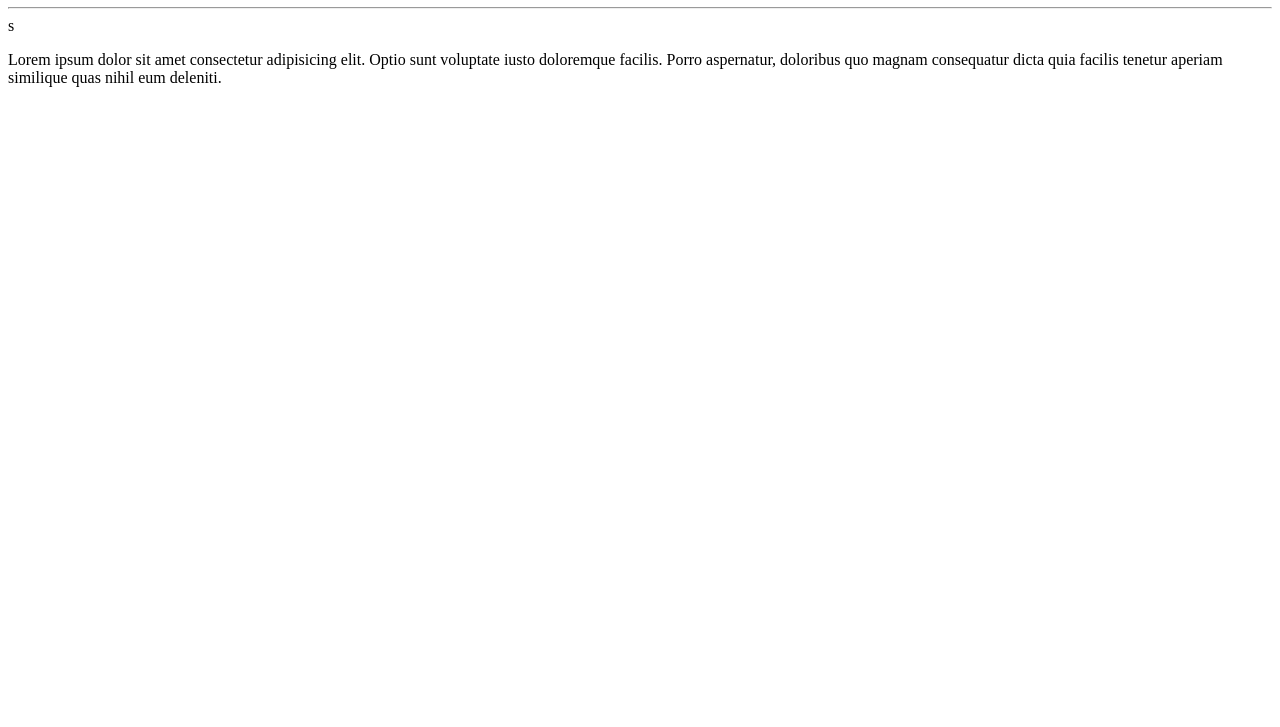
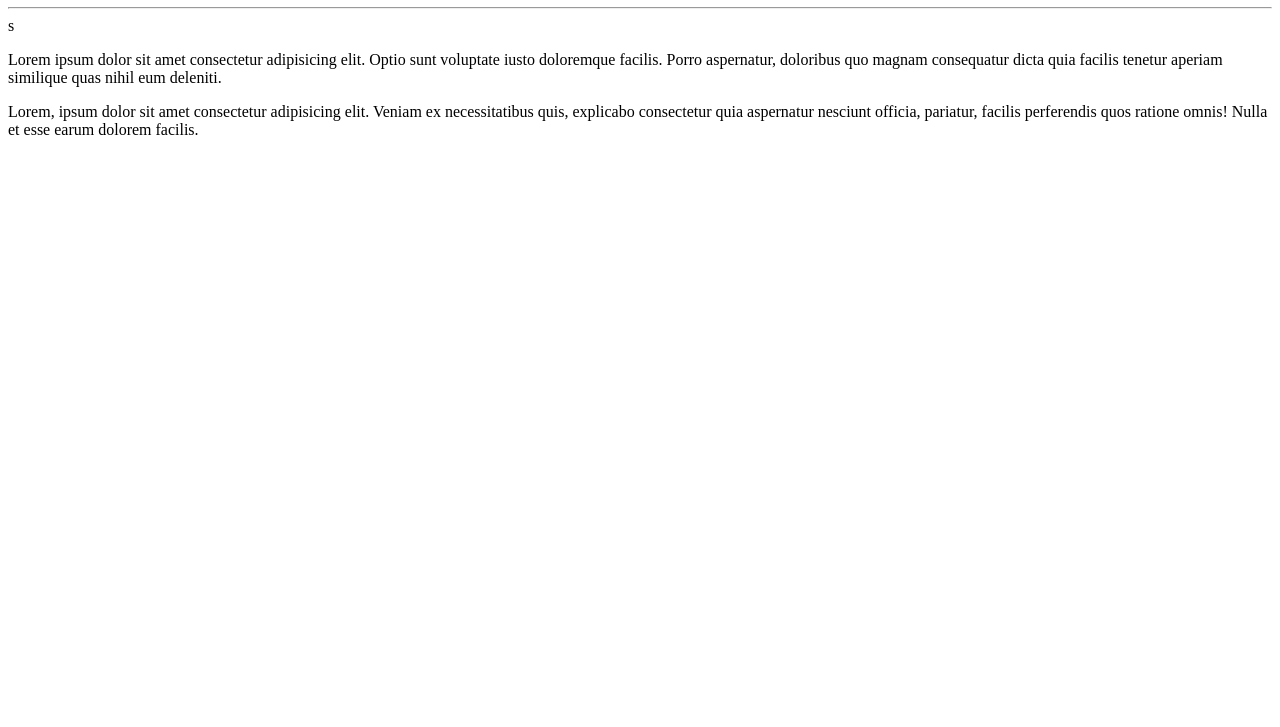
Before and after one commit to julianasantana15/Hello-World, a plain HTML site: page SampleWebsite/index.html in a window 1280 px wide. Shown: the part 73-800 px from the top of the page. Drawn offline with Linux system fonts and the light colour scheme.

Commit message:
Added another paragrath

```diff
--- a/SampleWebsite/index.html
+++ b/SampleWebsite/index.html
@@ -11,6 +11,7 @@
     <h1>Hello, World!</h1>
     <hr>s
     <p>Lorem ipsum dolor sit amet consectetur adipisicing elit. Optio sunt voluptate iusto doloremque facilis. Porro aspernatur, doloribus quo magnam consequatur dicta quia facilis tenetur aperiam similique quas nihil eum deleniti.</p>
+    <p>Lorem, ipsum dolor sit amet consectetur adipisicing elit. Veniam ex necessitatibus quis, explicabo consectetur quia aspernatur nesciunt officia, pariatur, facilis perferendis quos ratione omnis! Nulla et esse earum dolorem facilis.</p>
 </body>
 
 </html>
```
